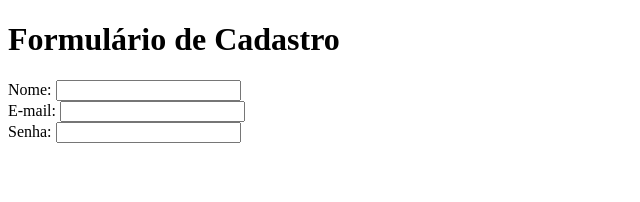
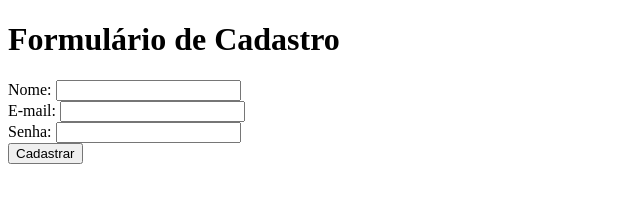
Before and after one commit to jawc-05/curso_ebac_frontend, a plain HTML site: page index.html in a window 1280 px wide. Shown: the whole page, without its empty margins (0-640 px from the left). Drawn offline with Linux system fonts and the light colour scheme.

Commit message:
added button

```diff
--- a/index.html
+++ b/index.html
@@ -15,5 +15,7 @@
     <br>
     <label for="password">Senha:</label>
     <input id="password"type="password">
+    <br>
+    <button type="button">Cadastrar</button>
 </body>
 </html>
```
